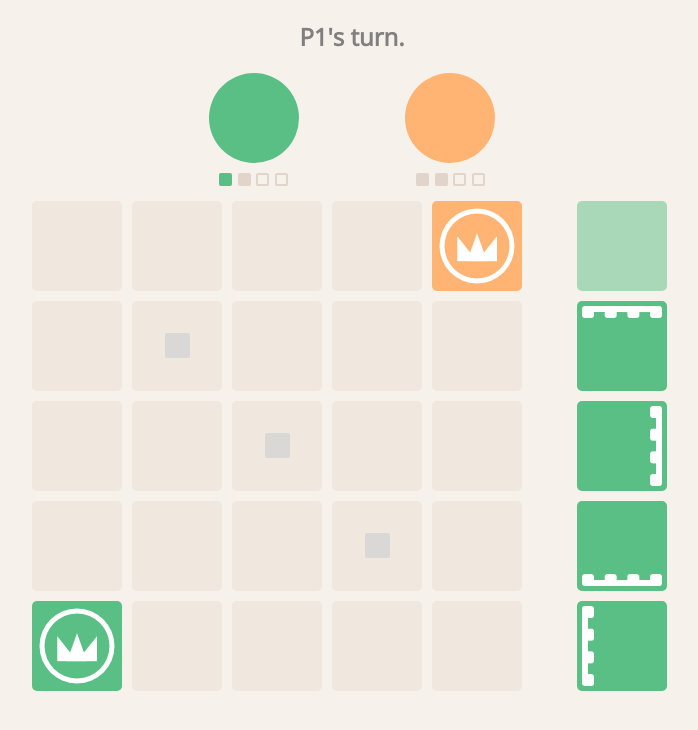
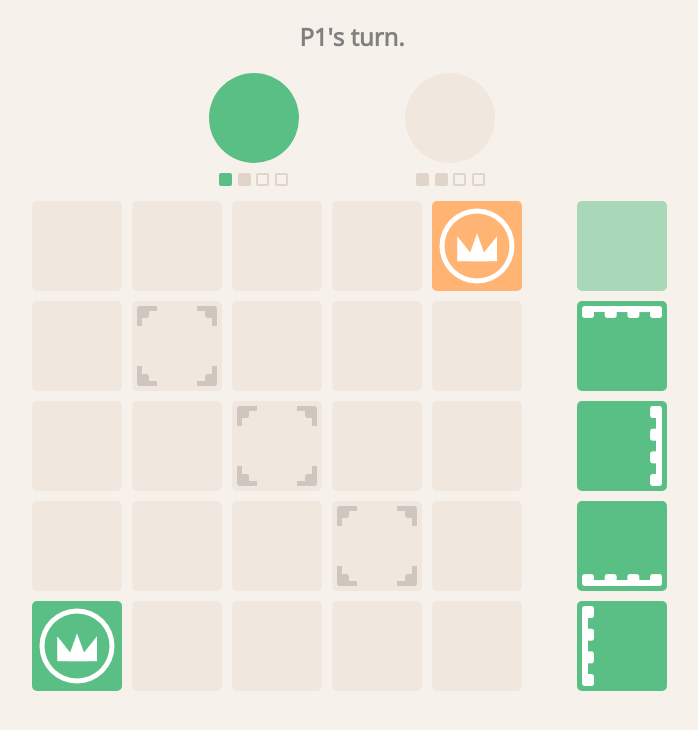
Before and after one commit to scalettar/kindo, a React (Create React App) app: page / in a window 1280 px wide. Shown: the top 730 px of the page, without its empty margins (288-986 px from the left). Built offline with nearby package versions, Linux system fonts and the light colour scheme; the HTML template or start-up script is replaced by a standard one.

Commit message:
Add unwallable tile image. Toggle player avatar color by currentPlayer.

```diff
--- a/src/components/game-players/game-players.component.jsx
+++ b/src/components/game-players/game-players.component.jsx
@@ -26,7 +26,7 @@ class GamePlayers extends React.Component {
     return (
       <PlayersContainer>
         <PlayerContainer>
-          <AvatarContainer theme={theme} player={1} />
+          <AvatarContainer theme={theme} player={1} currentPlayer={this.props.currentPlayer} />
           <PipsContainer>
             <GamePip theme={theme} player={1} pipColor={this.getPipColors(1, 1)} />
             <GamePip theme={theme} player={1} pipColor={this.getPipColors(1, 2)} />
@@ -35,7 +35,7 @@ class GamePlayers extends React.Component {
           </PipsContainer>
         </PlayerContainer>
         <PlayerContainer>
-          <AvatarContainer theme={theme} player={2} />
+          <AvatarContainer theme={theme} player={2} currentPlayer={this.props.currentPlayer} />
           <PipsContainer>
             <GamePip theme={theme} player={2} pipColor={this.getPipColors(2, 1)} />
             <GamePip theme={theme} player={2} pipColor={this.getPipColors(2, 2)} />
--- a/src/components/game-players/game-players.styles.jsx
+++ b/src/components/game-players/game-players.styles.jsx
@@ -1,10 +1,12 @@
 import styled from "styled-components";
 
-import { getP1, getP2 } from "../../themes/themes.styles";
+import { getP1, getP2, getNeutral } from "../../themes/themes.styles";
 
 const getAvatarStyles = props => {
-  if (props.player === 1) return getP1(props.theme);
-  else return getP2(props.theme);
+  if (props.player === props.currentPlayer) {
+    if (props.player === 1) return getP1(props.theme);
+    else return getP2(props.theme);
+  } else return getNeutral(props.theme);
 };
 
 export const AvatarContainer = styled.div`
--- a/src/components/game-tile/game-tile.component.jsx
+++ b/src/components/game-tile/game-tile.component.jsx
@@ -1,12 +1,13 @@
 import React from "react";
 
-import { PlayedLastContainer, TileContainer, UnwallableContainer } from "./game-tile.styles";
+import { PlayedLastContainer, TileContainer } from "./game-tile.styles";
 
 import crown from "../../assets/crown.png";
 import wallN from "../../assets/wallN.png";
 import wallE from "../../assets/wallE.png";
 import wallS from "../../assets/wallS.png";
 import wallW from "../../assets/wallW.png";
+import unwallable from "../../assets/unwallable.png";
 
 class GameTile extends React.Component {
   getWallValue() {
@@ -15,7 +16,7 @@ class GameTile extends React.Component {
     if (data.isKing)
       return <img style={{ width: "90px", height: "90px" }} alt="crown" src={crown} />;
     else if (data.isUnwallable)
-      return <UnwallableContainer></UnwallableContainer>;
+      return <img style={{ width: "90px", height: "90px" }} alt="crown" src={unwallable} />;
     else if (data.hasWallN)
       return <img style={{ width: "90px", height: "90px" }} alt="crown" src={wallN} />;
     else if (data.hasWallE)
--- a/src/components/game-tile/game-tile.styles.jsx
+++ b/src/components/game-tile/game-tile.styles.jsx
@@ -34,20 +34,3 @@ export const TileContainer = styled.button`
   }
   ${getTileStyles}
 `;
-
-// TODO:
-// Make unwallable marker look the way it should.
-// Solution:
-// a. In vectr, use overlapping shapes to make symbol
-// b. Highlight all components and combine with the Add button
-// c. Lower color opacity to simulate the opacity css tag used for PlayedLast div
-// d. Import the low opacity image and overlay it on the tiles like is done for walls/king
-export const UnwallableContainer = styled.div`
-  width: 25px;
-  height: 25px;
-  border-radius: 2px;
-  background-color: lightgrey;
-  opacity: 75%;
-  position: absolute;
-  z-index: 1;
-`;
--- a/src/components/game/game.component.jsx
+++ b/src/components/game/game.component.jsx
@@ -203,6 +203,8 @@ class Game extends React.Component {
 
   // Allow selecting wall from wall menu using keyboard
   // Attached to BackgroundContainer, need tabIndex to activate
+  // !!!KNOWN ISSUE!!! Wall placement not always immediately responsive when
+  // wall selected through keyDown
   onKeyDown = e => {
     if(e.which === 38 || e.which === 87) this.setState({ wallSelection: "N"});
     else if(e.which === 39 || e.which === 68) this.setState({ wallSelection: "E"});
@@ -222,7 +224,6 @@ class Game extends React.Component {
     } else {
       status = `${this.state.currentPlayer === 1 ? "P1" : "P2"}'s turn.`;
     }
-    console.log(this.state.wallSelection);
     return (
       <BackgroundContainer theme={this.state.theme} onKeyDown={this.onKeyDown} tabIndex="0">
         <GameAreaContainer>
--- a/src/components/game/game.styles.jsx
+++ b/src/components/game/game.styles.jsx
@@ -74,7 +74,7 @@ export const WallMenuButtonContainer = styled.button`
     outline: none;
   }
   &:hover {
-    opacity: 0.9;
+    opacity: 0.5;
   }
   ${getButtonStyles}
   ${getSelectedStyles}
--- a/src/themes/themes.styles.jsx
+++ b/src/themes/themes.styles.jsx
@@ -21,6 +21,26 @@ const kindoP1 = css`
 `;
 const kindoP2 = css`
   background-color: #ffb473;
+`;
+
+// THEME: kindoLight
+const kindoLightBackground = css`
+  background-color: #fafafa;
+`;
+const kindoLightEmpty = css`
+  box-shadow: 0 0 0 2px #ebebeb inset;
+`;
+const kindoLightNeutral = css`
+  background-color: #dbdbdb;
+`;
+const kindoLightShadow = css`
+  background-color: #ebebeb;
+`;
+const kindoLightP1 = css`
+  background-color: #5596f2;
+`;
+const kindoLightP2 = css`
+  background-color: #ff6699;
 `;
 
 // THEME: kindoDark
@@ -88,6 +108,7 @@ export const getBackground = theme => {
   if (theme === "cyber") return cyberBackground;
   else if (theme === "cali") return caliBackground;
   else if (theme === "kindoDark") return kindoDarkBackground;
+  else if (theme === "kindoLight") return kindoLightBackground;
   else return kindoBackground;
 };
 
@@ -95,6 +116,7 @@ export const getEmpty = theme => {
   if (theme === "cyber") return cyberEmpty;
   else if (theme === "cali") return caliEmpty;
   else if (theme === "kindoDark") return kindoDarkEmpty;
+  else if (theme === "kindoLight") return kindoLightEmpty;
   else return kindoEmpty;
 };
 
@@ -102,6 +124,7 @@ export const getNeutral = theme => {
   if (theme === "cyber") return cyberNeutral;
   else if (theme === "cali") return caliNeutral;
   else if (theme === "kindoDark") return kindoDarkNeutral;
+  else if (theme === "kindoLight") return kindoLightNeutral;
   else return kindoNeutral;
 };
 
@@ -109,6 +132,7 @@ export const getShadow = theme => {
   if (theme === "cyber") return cyberShadow;
   else if (theme === "cali") return caliShadow;
   else if (theme === "kindoDark") return kindoDarkShadow;
+  else if (theme === "kindoLight") return kindoLightShadow;
   else return kindoShadow;
 };
 
@@ -116,6 +140,7 @@ export const getP1 = theme => {
   if (theme === "cyber") return cyberP1;
   else if (theme === "cali") return caliP1;
   else if (theme === "kindoDark") return kindoDarkP1;
+  else if (theme === "kindoLight") return kindoLightP1;
   else return kindoP1;
 };
 
@@ -123,5 +148,6 @@ export const getP2 = theme => {
   if (theme === "cyber") return cyberP2;
   else if (theme === "cali") return caliP2;
   else if (theme === "kindoDark") return kindoDarkP2;
+  else if (theme === "kindoLight") return kindoLightP2;
   else return kindoP2;
 };
```
Also changed, not shown: src/assets/unwallable.png (added), 1 other file (tests, documents, lock files or other folders).
